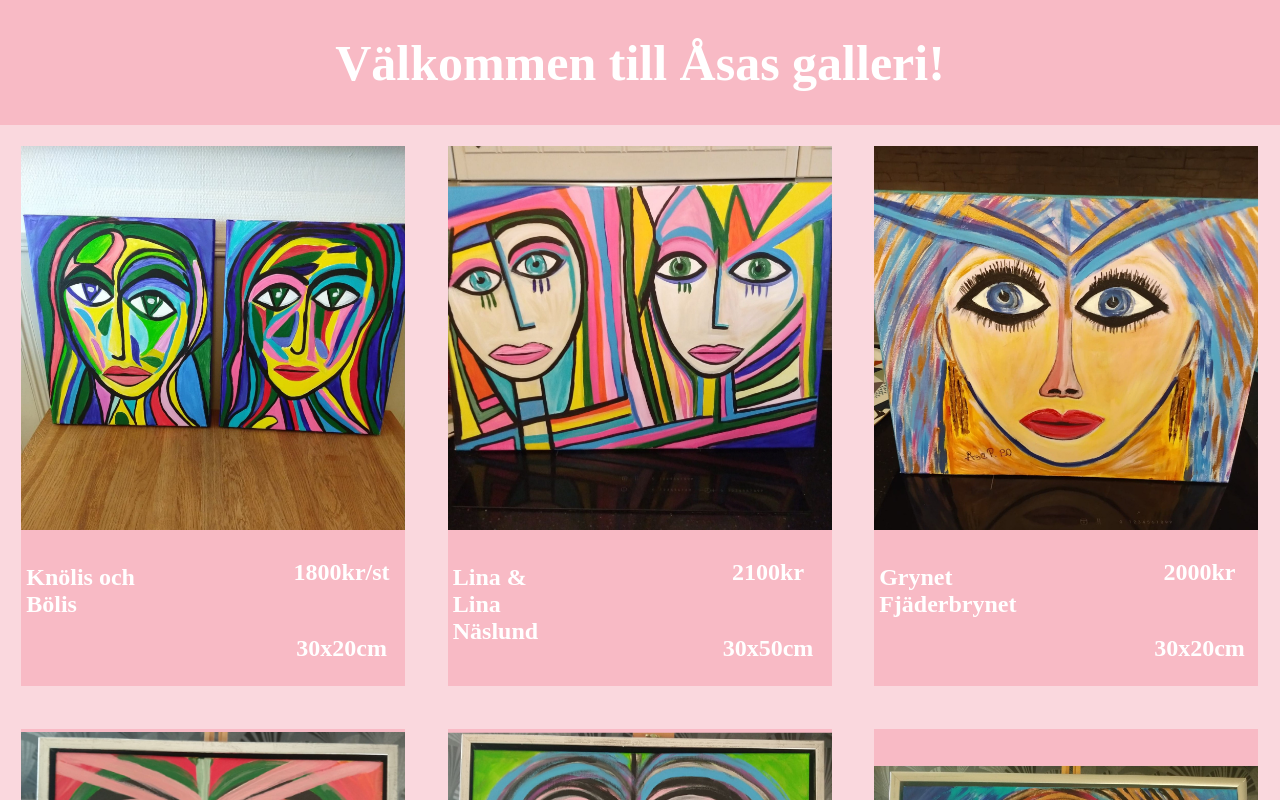
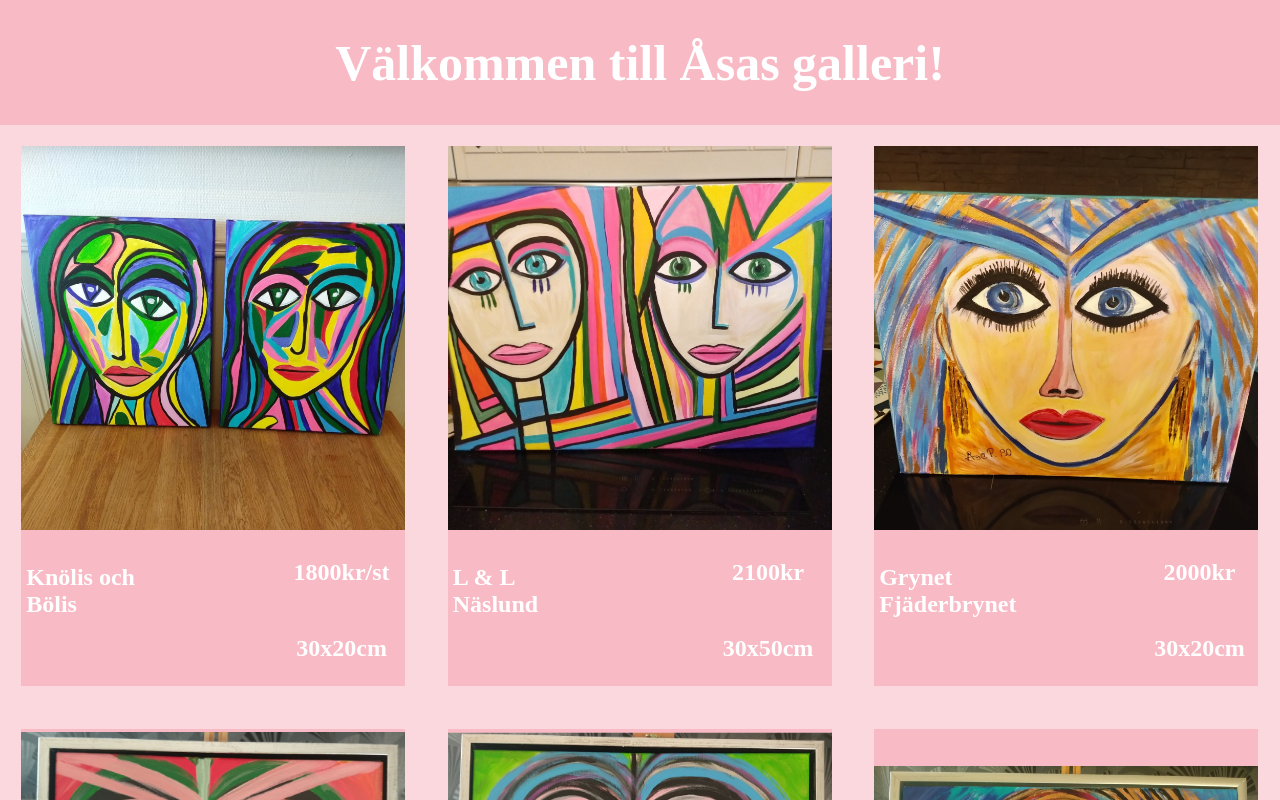
Before and after one commit to Monjola/asas-galleri-react, a React (Create React App) app: page / in a window 1280 px wide. Shown: the top 800 px of the page. Built offline with nearby package versions, Linux system fonts and the light colour scheme; a web font is replaced by a local one.

Commit message:
Ändrade namn på en av tavlorna

```diff
--- a/src/App.js
+++ b/src/App.js
@@ -7,7 +7,7 @@ function App() {
     <div>
       <Header/>
       <Painting size="30x20cm" name="Knölis och Bölis" price="1800kr/st" image="tavla.jpg"/>
-      <Painting size="30x50cm" name="Lina & Lina Näslund" price="2100kr" image="tavla2.jpg" />
+      <Painting size="30x50cm" name="L & L Näslund" price="2100kr" image="tavla2.jpg" />
       <Painting size="30x20cm" name="Grynet Fjäderbrynet" price="2000kr" image="tavla-sophie.jpg" />
       <Painting size="30x20cm" name="Orangetant" sold={true} price="1500kr" image="tavla-orange.jpg" />
       <Painting size="30x20cm" name="Mira Mittbena" sold={true} price="1800kr" image="tavla-mittbenan.jpg" />
```
